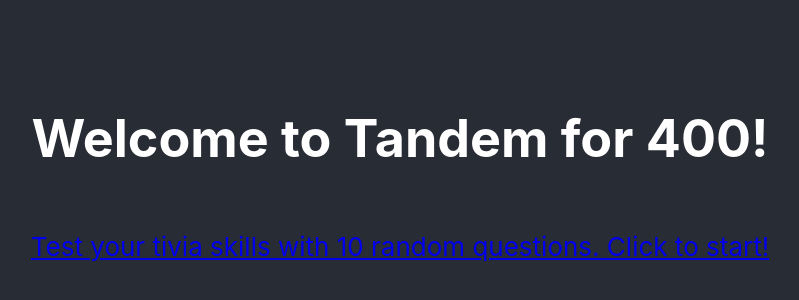
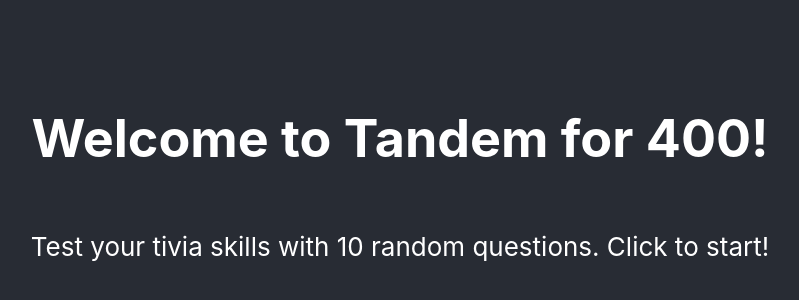
Before and after one commit to digitopolis/trivia-training, a React (Create React App) app: page / in a window 1280 px wide. Shown: the part 220-520 px from the top of the page, without its empty margins (240-1039 px from the left). Built offline with nearby package versions, Linux system fonts and the light colour scheme.

Commit message:
Update link styling

```diff
--- a/src/App.css
+++ b/src/App.css
@@ -14,5 +14,7 @@
 }
 
 .App-link {
-  color: #61dafb;
+  color: #fff;
+  cursor: pointer;
+  text-decoration: none;
 }
--- a/src/components/intro.tsx
+++ b/src/components/intro.tsx
@@ -5,7 +5,7 @@
   return (
     <header className="App-header">
       <h1>Welcome to Tandem for 400!</h1>
-      <Link to="/quiz">
+      <Link className="App-link" to="/quiz">
         <p>Test your tivia skills with 10 random questions. Click to start!</p>
       </Link>
     </header>
```
